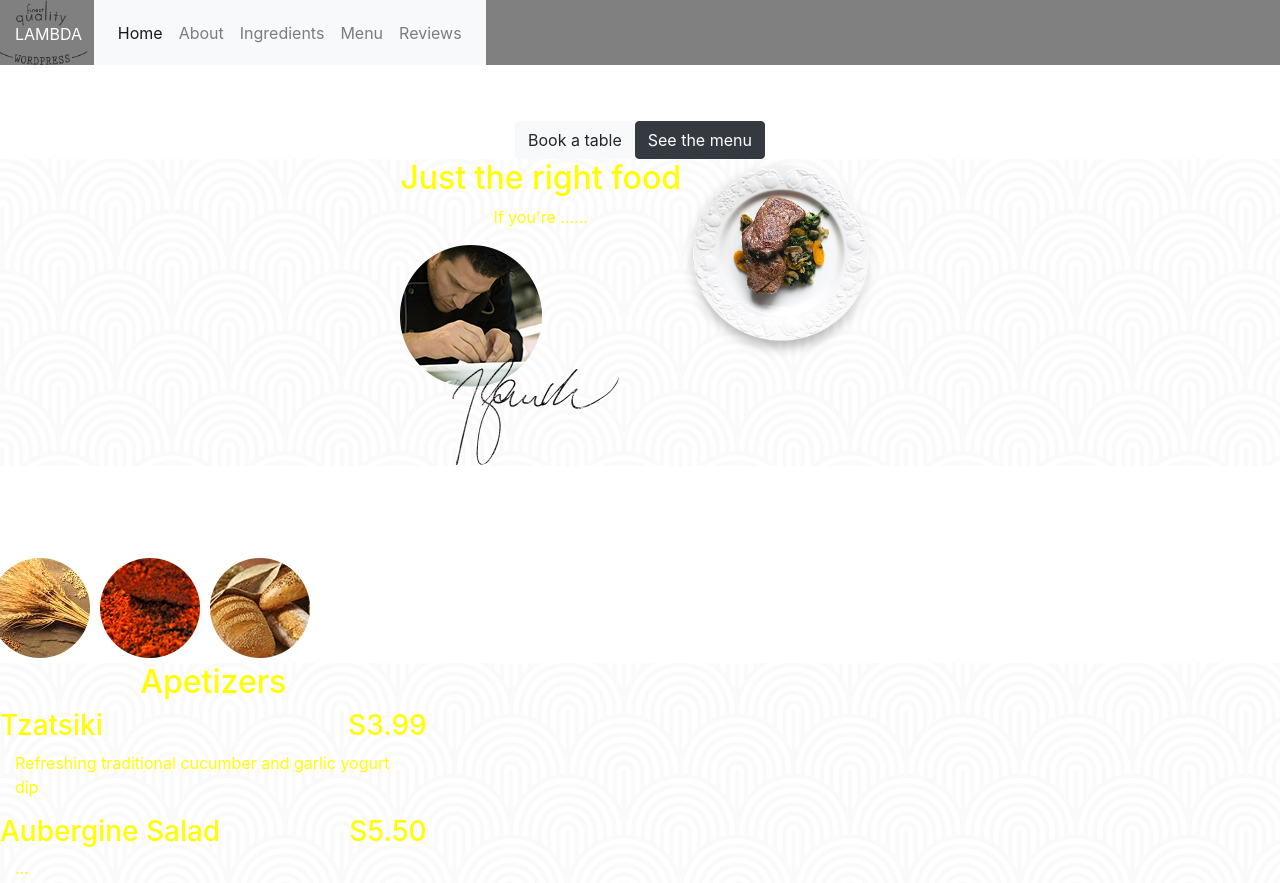
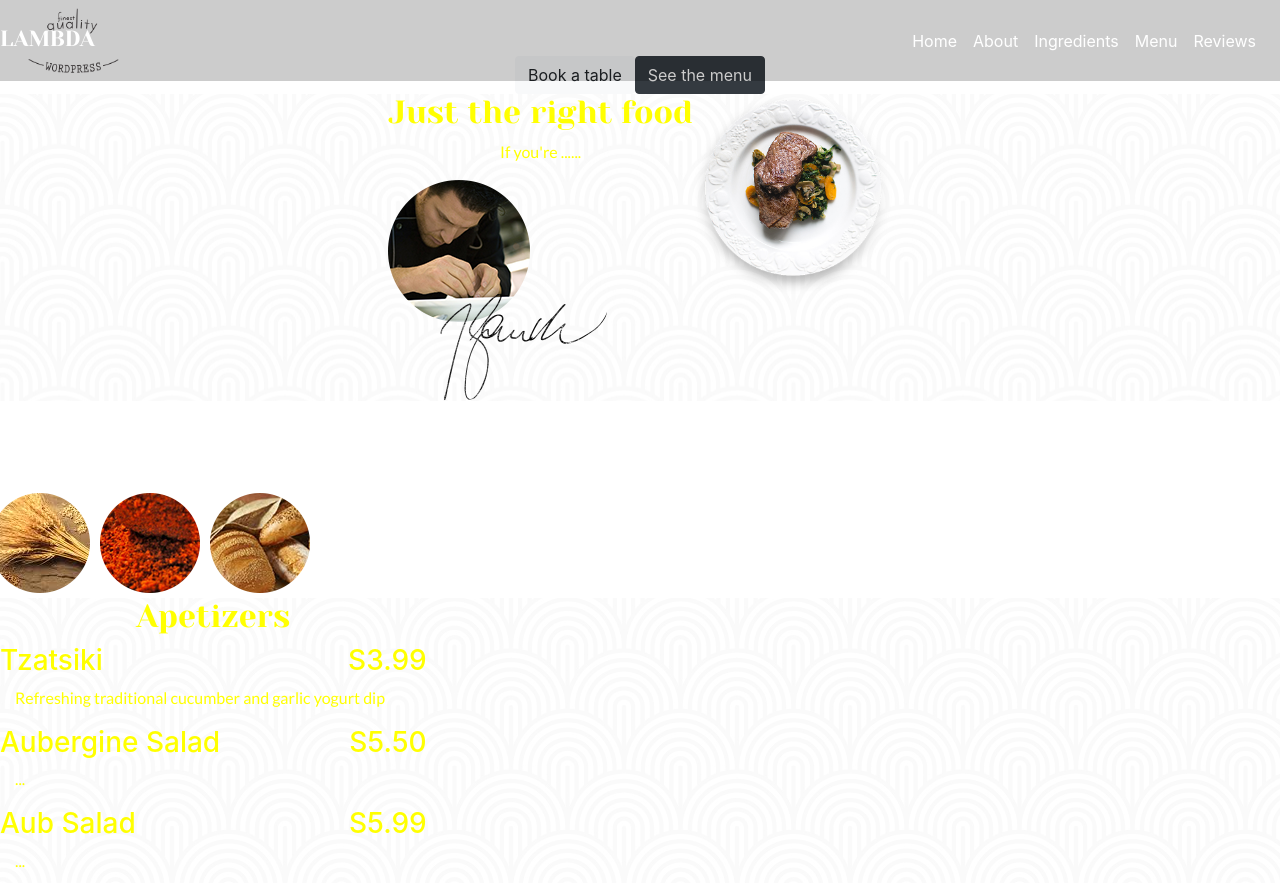
Before and after one commit to Mesics/mesics.github.io, a plain HTML site: page restaurantPage.html in a window 1280 px wide. Shown: the top 883 px of the page. Drawn offline with nearby package versions, Linux system fonts and the light colour scheme.

Commit message:
nav bar style"

```diff
--- a/restaurantPage.html
+++ b/restaurantPage.html
@@ -13,16 +13,19 @@
   </head>
   <body>
     <header>
-      <div class="row">
-        <div id="logo">
-          <img src="img/logo.png">
-          <p>LAMBDA</p>
-        </div>
-        <nav class="navbar navbar-expand-lg navbar-light bg-light">
-          <div class="collapse navbar-collapse" id="navbarNav">
+
+        <nav class="navbar fixed-top navbar-expand-lg navbar-light">
+
+          <div id="logo">
+            <img src="img/logo.png">
+            <p>LAMBDA</p>
+          </div>
+
+          <div class="collapse navbar-collapse justify-content-end" id="navbarNav">
+
             <ul class="navbar-nav">
               <li class="nav-item active">
-                <a class="nav-link" href="#">Home <span class="sr-only">(current)</span></a>
+                <a class="nav-link" href="#home">Home <span class="sr-only">(current)</span></a>
               </li>
               <li class="nav-item">
                 <a class="nav-link" href="#about">About</a>
@@ -36,11 +39,10 @@
               <li class="nav-item">
                 <a class="nav-link" href="#reviews">Reviews</a>
               </li>
-              <!-- add social items -->
             </ul>
           </div>
         </nav>
-      </div>
+
     </header>
 
 
@@ -94,7 +96,7 @@
 
 
     <!-- MENU SECTION -->
-    <section id="Menu" class="unevenSection">
+    <section id="menu" class="unevenSection">
       <!-- MENU APETIZERS -->
       <div class="menuCard col-4">
         <h2 class="text-center">Apetizers</h2>
--- a/restaurantStyle.css
+++ b/restaurantStyle.css
@@ -1,6 +1,45 @@
+/***** FONTS *****/
+@font-face {
+font-family: "Lato";
+src: url("fonts/Lato/Lato-Regular.ttf");
+}
+@font-face {
+font-family: "GentiumBookBasic";
+src: url("fonts/Gentium_Book_Basic/GentiumBookBasic-Regular.ttf");
+}
+@font-face {
+font-family: "OpenSans";
+src: url("fonts/Open_Sans/OpenSans-Regular.ttf");
+}
+@font-face {
+font-family: "YesevaOne";
+src: url("fonts/Yeseva_One/YesevaOne-Regular.ttf");
+}
+
+
+
+
+
+
+/*** GENEREAL SETTINGS ***/
+.container {
+	max-width: 1250px;
+}
+
 p, h1, h2, h3 {
 	text-align: center;
 	color: white;
+}
+
+p {
+	font-family: Lato;
+}
+h1, h2 {
+	font-family: YesevaOne;
+}
+
+form label {
+	font-family: OpenSans;
 }
 
 .unevenSection p, .unevenSection h1, .unevenSection h2,
@@ -39,7 +78,7 @@ p, h1, h2, h3 {
 
 /** HEADER **/
 header {
-	background-color: grey;
+
 }
 
 #logo img {
@@ -52,13 +91,19 @@ header {
 	background: transparent;
 	z-index: 10;
 	top: 22px;
-	left: 15px;
+	left: 0px;
+	font-size: 22px;
+	font-family: YesevaOne;
 }
 
 
 /** NAV **/
-
-
+nav {
+	background-color: rgba(0,0,0,0.2);
+}
+nav #navbarNav ul li .nav-link {
+	color: white;
+}
 
 /** HOME SECTION **/
 
```
